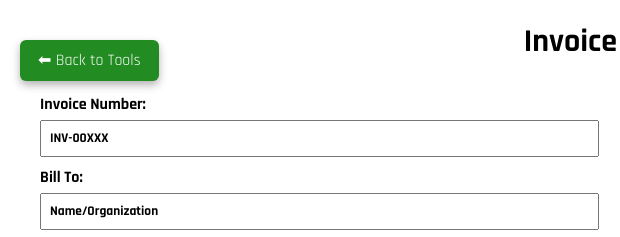
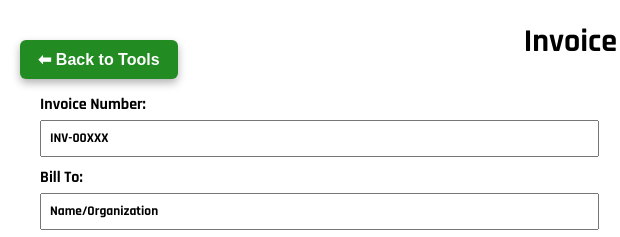
Before and after one commit to RaidenIV/event-tools, a plain HTML site: page invoice_generator.html in a window 1280 px wide. Shown: the top 237 px of the page, 0-620 px from the left. Drawn offline with Linux system fonts and the light colour scheme.

Commit message:
Update invoice_generator.html
Added back button

```diff
--- a/invoice_generator.html
+++ b/invoice_generator.html
@@ -18,12 +18,13 @@
             border: none;
             border-radius: 6px;
             font-size: 16px;
+            font-weight: bold;
             cursor: pointer;
             box-shadow: 0 4px 8px rgba(0,0,0,0.3);
             z-index: 9999;
             width: auto !important;
             max-width: none !important;
-            font-family: 'Rajdhani', sans-serif;
+            font-family: 'Arial', sans-serif;
         }
         .back-button:hover {
             background: #1e7a1e;
```
